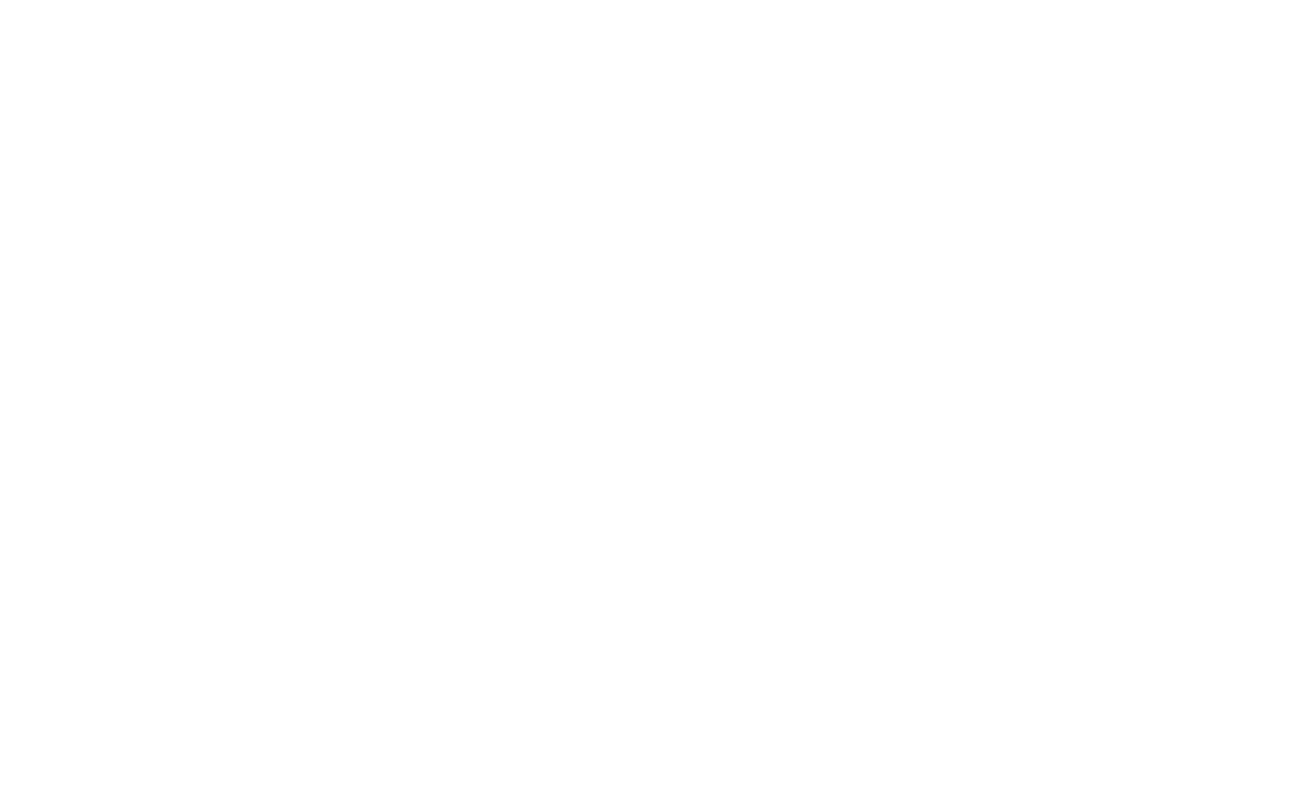
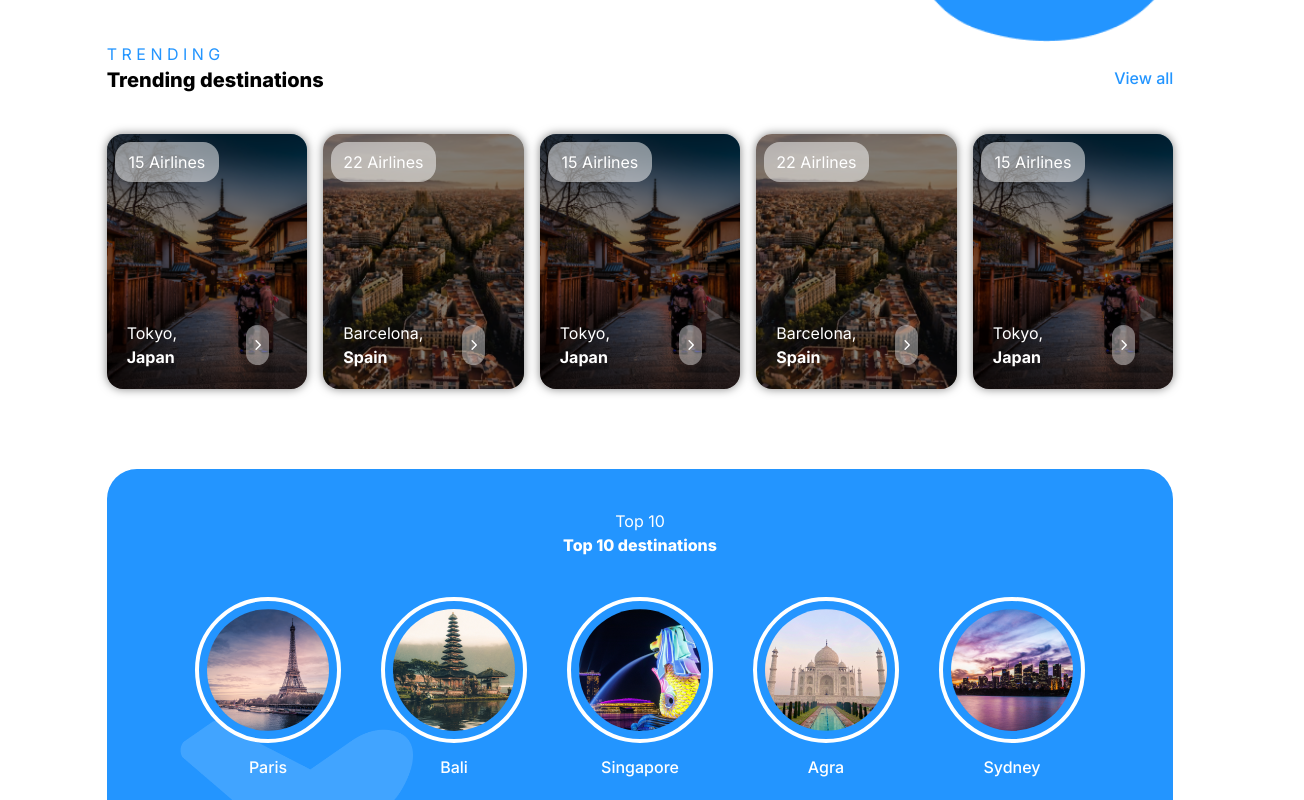
Before and after one commit to mahardhikap/AngkasaWebApp, a Next.js app: page /homepage in a window 1280 px wide. Before the commit this address had no page. Shown: the part 740-1540 px from the top of the page, 1304 px wide, since content can reach past the window. Before the commit the page ends 800 px from the top, so only its background shows below. Built offline with nearby package versions, Linux system fonts and the light colour scheme.

Commit message:
add private route each page important, edit profile class cursor

```diff
--- a/src/app/booking-pass/page.js
+++ b/src/app/booking-pass/page.js
@@ -1,11 +1,12 @@
-'use client'
+'use client';
 import './booking-pass.css';
 import { FontAwesomeIcon } from '@fortawesome/react-fontawesome';
 import { faEllipsisVertical } from '@fortawesome/free-solid-svg-icons';
 import Navbar from '@/app/navbar/page';
 import LoginNavbar from '@/app/login-navbar/page';
 import Footer from '@/app/footer/page';
-import React, {useState, useEffect} from 'react';
+import React, { useState, useEffect } from 'react';
+import { MyProvider } from '../context/page';
 
 export default function BookingPass() {
   const [token, setToken] = useState(null);
@@ -24,12 +25,10 @@ export default function BookingPass() {
     }
   };
 
-
   return (
     <>
-      <div className='w-11/12 container mx-auto'>
-        {NavbarHandle()}
-      </div>
+      <MyProvider>
+        <div className="w-11/12 container mx-auto">{NavbarHandle()}</div>
         <div className="bg-slate-200">
           <div className="container mx-auto w-3/4 py-10">
             <div className="bg-white rounded-xl">
@@ -50,6 +49,7 @@ export default function BookingPass() {
           </div>
         </div>
         <Footer />
+      </MyProvider>
     </>
   );
 }
--- a/src/app/booking/page.js
+++ b/src/app/booking/page.js
@@ -1,4 +1,4 @@
-'use client'
+'use client';
 import './booking.css';
 import { FontAwesomeIcon } from '@fortawesome/react-fontawesome';
 import {
@@ -14,7 +14,8 @@ import Navbar from '@/app/navbar/page';
 import LoginNavbar from '@/app/login-navbar/page';
 import Footer from '@/app/footer/page';
 import Link from 'next/link';
-import React, {useEffect, useState} from 'react';
+import React, { useEffect, useState } from 'react';
+import { MyProvider } from '../context/page';
 
 export default function Booking() {
   const [token, setToken] = useState(null);
@@ -33,12 +34,10 @@ export default function Booking() {
     }
   };
 
-
   return (
     <>
-      <div className="container w-11/12 mx-auto">
-        {NavbarHandle()}
-      </div>
+      <MyProvider>
+        <div className="container w-11/12 mx-auto">{NavbarHandle()}</div>
         <div className="bg-slate-100 py-20">
           <div className="w-11/12 xl:w-10/12 container mx-auto">
             <div className="grid grid-cols-1 lg:grid-cols-4">
@@ -142,7 +141,9 @@ export default function Booking() {
                   </div>
                 </div>
                 <div className="bg-white rounded-xl p-3 mb-4">
-                <div className="text-sm py-2">Monday, 20 July '20 - 12:33</div>
+                  <div className="text-sm py-2">
+                    Monday, 20 July '20 - 12:33
+                  </div>
                   <div className="text-lg py-2 w-full sm:w-1/3 flex justify-between items-center">
                     <div className="font-extrabold">IDN</div>
                     <div>
@@ -171,7 +172,9 @@ export default function Booking() {
                   </div>
                 </div>
                 <div className="bg-white rounded-xl p-3 mb-4">
-                <div className="text-sm py-2">Monday, 20 July '20 - 12:33</div>
+                  <div className="text-sm py-2">
+                    Monday, 20 July '20 - 12:33
+                  </div>
                   <div className="text-lg py-2 w-full sm:w-1/3 flex justify-between items-center">
                     <div className="font-extrabold">IDN</div>
                     <div>
@@ -206,6 +209,7 @@ export default function Booking() {
           </div>
         </div>
         <Footer />
+      </MyProvider>
     </>
   );
 }
--- /dev/null
+++ b/src/app/context/page.js
@@ -0,0 +1,32 @@
+'use client'
+import React, { createContext, useContext, useState, useEffect } from 'react';
+import { useRouter } from 'next/navigation';
+// import { redirect } from 'next/navigation';
+
+const MyContext = createContext();
+
+export function MyProvider({ children }) {
+  const [data, setData] = useState(null);
+  const router = useRouter();
+
+  useEffect(() => {
+    if (typeof window !== 'undefined') {
+      const token = localStorage.getItem('access_token');
+      setData(token);
+
+      if (!token) {
+        router.push('/register');
+      }
+    }
+  }, [router]);
+
+  return (
+    <MyContext.Provider value={{ data, setData }}>
+      {children}
+    </MyContext.Provider>
+  );
+}
+
+export function useMyContext() {
+  return useContext(MyContext);
+}
--- a/src/app/flight-detail/page.js
+++ b/src/app/flight-detail/page.js
@@ -1,4 +1,4 @@
-'use client'
+'use client';
 import './flight-detail.css';
 import { FontAwesomeIcon } from '@fortawesome/react-fontawesome';
 import {
@@ -10,7 +10,8 @@ import Navbar from '@/app/navbar/page';
 import LoginNavbar from '@/app/login-navbar/page';
 import Footer from '@/app/footer/page';
 import Link from 'next/link';
-import React, {useState, useEffect} from 'react';
+import React, { useState, useEffect } from 'react';
+import { MyProvider } from '../context/page';
 
 export default function FlightDetail() {
   const [token, setToken] = useState(null);
@@ -29,12 +30,10 @@ export default function FlightDetail() {
     }
   };
 
-
   return (
     <>
-      <div className="container w-11/12 mx-auto">
-        {NavbarHandle()}
-      </div>
+      <MyProvider>
+        <div className="container w-11/12 mx-auto">{NavbarHandle()}</div>
         <div className="bg-slate-100">
           <div className="custom-background container w-full mx-auto rounded-b-3xl h-auto">
             <img src="/logo_plane_blue.png" />
@@ -63,7 +62,9 @@ export default function FlightDetail() {
                     />
                   </div>
                   <div className="border-b-2 mb-4">
-                  <label className="p-3 custom-color-grey">Phone Number</label>
+                    <label className="p-3 custom-color-grey">
+                      Phone Number
+                    </label>
                     <div className="flex flex-row">
                       <select className="p-3 bg-transparent">
                         <option>+62</option>
@@ -222,6 +223,7 @@ export default function FlightDetail() {
           </div>
         </div>
         <Footer />
+      </MyProvider>
     </>
   );
 }
--- a/src/app/index/page.js
+++ b/src/app/homepage/page.js
@@ -1,23 +1,41 @@
+'use client';
 import { FontAwesomeIcon } from '@fortawesome/react-fontawesome';
 import {
   faChevronRight,
   faChevronLeft,
 } from '@fortawesome/free-solid-svg-icons';
-import Navbar from '@/app/navbar/page';
-import Footer from '@/app/footer/page';
+import Navbar from '../navbar/page';
+import LoginNavbar from '../login-navbar/page';
+import Footer from '../footer/page';
 import './index.css';
 import Image from 'next/image';
+import React, { useEffect, useState } from 'react';
 
-export default function MainMenu() {
+export default function MainYuk() {
+  const [token, setToken] = useState(null);
+
+  useEffect(() => {
+    if (typeof window !== 'undefined') {
+      setToken(localStorage.getItem('access_token'));
+    }
+  }, []);
+
+  const NavbarHandle = () => {
+    if (!token) {
+      return <Navbar />;
+    } else {
+      return <LoginNavbar />;
+    }
+  };
+
   return (
     <>
+      <div className="z-10 w-11/12 container mx-auto">{NavbarHandle()}</div>
       <div className="mb-56 relative container w-10/12 mx-auto">
-      <div className='z-10'>
-        <Navbar />
-      </div>
         <div className="mt-20 mb-10 z-10">
           <h1 className="font-semibold text-5xl z-10">
-            Find Your <span className="text-special-color z-10 w-1/3">Flight</span>
+            Find Your{' '}
+            <span className="text-special-color z-10 w-1/3">Flight</span>
           </h1>
           <p>and explore the world with us</p>
         </div>
@@ -26,19 +44,22 @@ export default function MainMenu() {
             src="/image_4.png"
             width={500}
             height={500}
-            className="w-2/4 left-[-100px] absolute z-[-10]"
+            className="w-2/4 left-[-120px] absolute z-[-10]"
+            alt="left"
           />
           <Image
             src="/Group_55.png"
             width={500}
             height={500}
-            className="w-1/4 absolute right-[-100px] hidden sm:block top-[130px] sm:top-[150px] md:top-[150px] z-0"
+            className="w-1/4 absolute right-[-120px] hidden sm:block top-[130px] sm:top-[150px] md:top-[150px] z-0"
+            alt="blue"
           />
           <Image
             src="/vector_6.png"
             width={500}
             height={500}
             className="w-1/4 absolute right-0 md:bottom-[-300px] lg:bottom-[-400px] xl:bottom-[-550px] 2xl:w-1/6 z-[-10]"
+            alt="right"
           />
         </div>
       </div>
@@ -49,16 +70,22 @@ export default function MainMenu() {
           <p className="font-medium text-special-color">View all</p>
         </div>
         <div className="mx-auto">
-          <div className="grid grid-cols-3 sm:grid-cols-3 md:grid-cols-3 lg:grid-cols-5 gap-4 mt-10 mx-auto">
+          <div className="grid grid-cols-2 sm:grid-cols-3 md:grid-cols-3 lg:grid-cols-5 gap-4 mt-10 mx-auto">
             <div className="relative">
-              <div className="w-3/5 absolute text-center">
+              <div className="w-3/5 absolute text-center z-10">
                 <div className="p-2">
                   <p className="text-white p-2 bg-white/50 rounded-2xl">
                     15 Airlines
                   </p>
                 </div>
               </div>
-              <img className="w-full rounded-2xl" src="/japan.png" alt="Japan" />
+              <img
+                className="w-full rounded-2xl"
+                src="/japan.png"
+                alt="Japan"
+                style={{ boxShadow: '0px 0px 10px rgba(0, 0, 0, 0.5)' }}
+              />
+              <div className="absolute inset-0 bg-black opacity-50 rounded-2xl z-0"></div>
               <div className="grid grid-cols-2 absolute bottom-0">
                 <p className="p-5 text-white">
                   Tokyo, <span className="font-bold text-white">Japan</span>
@@ -73,14 +100,48 @@ export default function MainMenu() {
               </div>
             </div>
             <div className="relative">
-              <div className="w-3/5 absolute text-center">
+              <div className="w-3/5 absolute text-center z-10">
+                <div className="p-2">
+                  <p className="text-white p-2 bg-white/50 rounded-2xl">
+                    22 Airlines
+                  </p>
+                </div>
+              </div>
+              <img
+                className="w-full rounded-2xl"
+                src="/spain.png"
+                alt="Japan"
+                style={{ boxShadow: '0px 0px 10px rgba(0, 0, 0, 0.5)' }}
+              />
+              <div className="absolute inset-0 bg-black opacity-50 rounded-2xl z-0"></div>
+              <div className="grid grid-cols-2 absolute bottom-0">
+                <p className="p-5 text-white">
+                  Barcelona, <span className="font-bold text-white">Spain</span>
+                </p>
+                <div className="mx-auto w-fit my-auto rounded-full bg-white/[0.4] p-2">
+                  <FontAwesomeIcon
+                    icon={faChevronRight}
+                    width={7}
+                    className="text-white"
+                  />
+                </div>
+              </div>
+            </div>
+            <div className="relative">
+              <div className="w-3/5 absolute text-center z-10">
                 <div className="p-2">
                   <p className="text-white p-2 bg-white/50 rounded-2xl">
                     15 Airlines
                   </p>
                 </div>
               </div>
-              <img className="w-full rounded-2xl" src="/japan.png" alt="Japan" />
+              <img
+                className="w-full rounded-2xl"
+                src="/japan.png"
+                alt="Japan"
+                style={{ boxShadow: '0px 0px 10px rgba(0, 0, 0, 0.5)' }}
+              />
+              <div className="absolute inset-0 bg-black opacity-50 rounded-2xl z-0"></div>
               <div className="grid grid-cols-2 absolute bottom-0">
                 <p className="p-5 text-white">
                   Tokyo, <span className="font-bold text-white">Japan</span>
@@ -95,17 +156,23 @@ export default function MainMenu() {
               </div>
             </div>
             <div className="relative">
-              <div className="w-3/5 absolute text-center">
+              <div className="w-3/5 absolute text-center z-10">
                 <div className="p-2">
                   <p className="text-white p-2 bg-white/50 rounded-2xl">
-                    15 Airlines
+                    22 Airlines
                   </p>
                 </div>
               </div>
-              <img className="w-full rounded-2xl" src="/japan.png" alt="Japan" />
+              <img
+                className="w-full rounded-2xl"
+                src="/spain.png"
+                alt="Japan"
+                style={{ boxShadow: '0px 0px 10px rgba(0, 0, 0, 0.5)' }}
+              />
+              <div className="absolute inset-0 bg-black opacity-50 rounded-2xl z-0"></div>
               <div className="grid grid-cols-2 absolute bottom-0">
                 <p className="p-5 text-white">
-                  Tokyo, <span className="font-bold text-white">Japan</span>
+                  Barcelona, <span className="font-bold text-white">Spain</span>
                 </p>
                 <div className="mx-auto w-fit my-auto rounded-full bg-white/[0.4] p-2">
                   <FontAwesomeIcon
@@ -116,37 +183,22 @@ export default function MainMenu() {
                 </div>
               </div>
             </div>
+
             <div className="relative">
-              <div className="w-3/5 absolute text-center">
+              <div className="w-3/5 absolute text-center z-10">
                 <div className="p-2">
                   <p className="text-white p-2 bg-white/50 rounded-2xl">
                     15 Airlines
                   </p>
                 </div>
               </div>
-              <img className="w-full rounded-2xl" src="/japan.png" alt="Japan" />
-              <div className="grid grid-cols-2 absolute bottom-0">
-                <p className="p-5 text-white">
-                  Tokyo, <span className="font-bold text-white">Japan</span>
-                </p>
-                <div className="mx-auto w-fit my-auto rounded-full bg-white/[0.4] p-2">
-                  <FontAwesomeIcon
-                    icon={faChevronRight}
-                    width={7}
-                    className="text-white"
-                  />
-                </div>
-              </div>
-            </div>
-            <div className="relative">
-              <div className="w-3/5 absolute text-center">
-                <div className="p-2">
-                  <p className="text-white p-2 bg-white/50 rounded-2xl">
-                    15 Airlines
-                  </p>
-                </div>
-              </div>
-              <img className="w-full rounded-2xl" src="/japan.png" alt="Japan" />
+              <img
+                className="w-full rounded-2xl"
+                src="/japan.png"
+                alt="Japan"
+                style={{ boxShadow: '0px 0px 10px rgba(0, 0, 0, 0.5)' }}
+              />
+              <div className="absolute inset-0 bg-black opacity-50 rounded-2xl z-0"></div>
               <div className="grid grid-cols-2 absolute bottom-0">
                 <p className="p-5 text-white">
                   Tokyo, <span className="font-bold text-white">Japan</span>
@@ -176,27 +228,29 @@ export default function MainMenu() {
             </div>
             <div className="z-20">
               <div className="rounded-full border-white border-solid border-4 p-2">
-                <img className="rounded-full" src="/paris.png" />
+                <img className="rounded-full" src="/bali.png" />
               </div>
-              <p className="text-center mt-3 text-white font-medium">Paris</p>
+              <p className="text-center mt-3 text-white font-medium">Bali</p>
             </div>
             <div className="z-20">
               <div className="rounded-full border-white border-solid border-4 p-2">
-                <img className="rounded-full" src="/paris.png" />
+                <img className="rounded-full" src="/singapore.png" />
               </div>
-              <p className="text-center mt-3 text-white font-medium">Paris</p>
+              <p className="text-center mt-3 text-white font-medium">
+                Singapore
+              </p>
             </div>
             <div className="z-20">
               <div className="rounded-full border-white border-solid border-4 p-2">
-                <img className="rounded-full" src="/paris.png" />
+                <img className="rounded-full" src="/agra.png" />
               </div>
-              <p className="text-center mt-3 text-white font-medium">Paris</p>
+              <p className="text-center mt-3 text-white font-medium">Agra</p>
             </div>
             <div className="z-20">
               <div className="rounded-full border-white border-solid border-4 p-2">
-                <img className="rounded-full" src="/paris.png" />
+                <img className="rounded-full" src="/sydney.png" />
               </div>
-              <p className="text-center mt-3 text-white font-medium">Paris</p>
+              <p className="text-center mt-3 text-white font-medium">Sydney</p>
             </div>
           </div>
           <div className="flex gap-10 mx-auto mt-10 w-fit">
@@ -213,8 +267,8 @@ export default function MainMenu() {
           />
         </div>
       </div>
-      <div className='mt-40'>
-      <Footer/>
+      <div className="mt-40">
+        <Footer />
       </div>
     </>
   );
--- a/src/app/page.js
+++ b/src/app/page.js
@@ -7,7 +7,7 @@ import {
 import Navbar from '@/app/navbar/page';
 import LoginNavbar from '@/app/login-navbar/page';
 import Footer from '@/app/footer/page';
-import './index/index.css';
+import './homepage/index.css';
 import Image from 'next/image';
 import React, { useEffect, useState } from 'react';
 
--- a/src/app/payment/page.js
+++ b/src/app/payment/page.js
@@ -1,4 +1,4 @@
-'use client'
+'use client';
 import './payment.css';
 import { FontAwesomeIcon } from '@fortawesome/react-fontawesome';
 import { faLock } from '@fortawesome/free-solid-svg-icons';
@@ -6,7 +6,8 @@ import Navbar from '@/app/navbar/page';
 import LoginNavbar from '@/app/login-navbar/page';
 import Footer from '@/app/footer/page';
 import Link from 'next/link';
-import React, {useState, useEffect} from 'react';
+import React, { useState, useEffect } from 'react';
+import { MyProvider } from '../context/page';
 
 export default function Payment() {
   const [token, setToken] = useState(null);
@@ -25,12 +26,10 @@ export default function Payment() {
     }
   };
 
-
   return (
     <>
-      <div className="container w-11/12 mx-auto">
-        {NavbarHandle()}
-      </div>
+      <MyProvider>
+        <div className="container w-11/12 mx-auto">{NavbarHandle()}</div>
         <div className="container mx-auto bg-slate-100">
           <div className="w-11/12 sm:w-10/12 md:w-3/4 mx-auto py-20">
             <div className="grid grid-cols-1 sm:grid-cols-2 bg-white rounded-2xl">
@@ -112,7 +111,7 @@ export default function Payment() {
                   <div>After 30 days $9.59</div>
                 </div>
                 <div className="p-3">
-                <Link href='/booking'>
+                  <Link href="/booking">
                     <button className="p-3 w-full custom-background rounded-lg text-white hover:bg-blue-600">
                       Try it free for 30 days
                     </button>
@@ -126,6 +125,7 @@ export default function Payment() {
           </div>
         </div>
         <Footer />
+      </MyProvider>
     </>
   );
 }
--- a/src/app/ticket/page.js
+++ b/src/app/ticket/page.js
@@ -105,7 +105,7 @@ export default function Ticket() {
                 <div>Reset</div>
               </div>
               <div className="grid grid-cols-3 gap-2 mt-4 rounded-lg bg-white p-3">
-                <div className="col-span-3">
+                <div className="col-span-3 cursor-pointer">
                   <details>
                     <summary
                       className="mb-2 font-bold flex justify-between items-center"
```
Also changed, not shown: src/app/profile/page.js (+7 -1 lines), src/app/homepage/index.css (renamed from src/app/index/index.css). Lines whose indentation alone changed are shown as unchanged.
